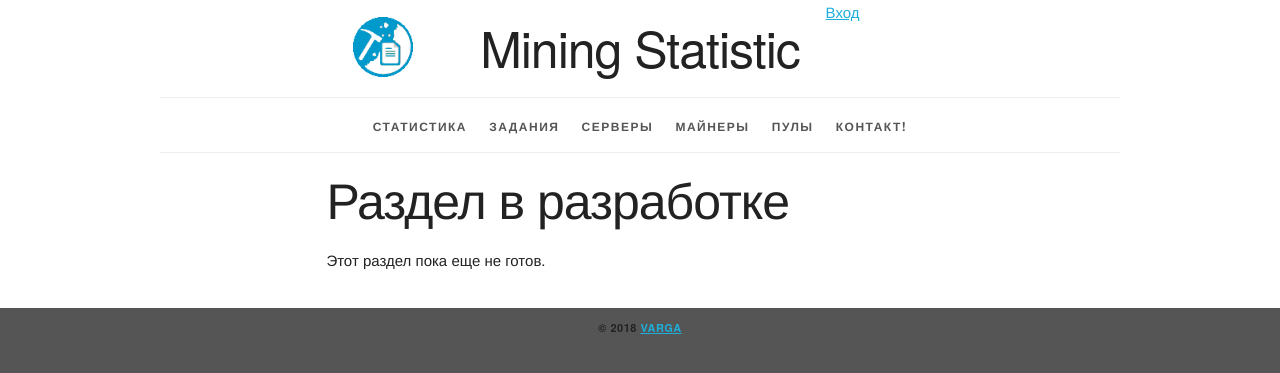
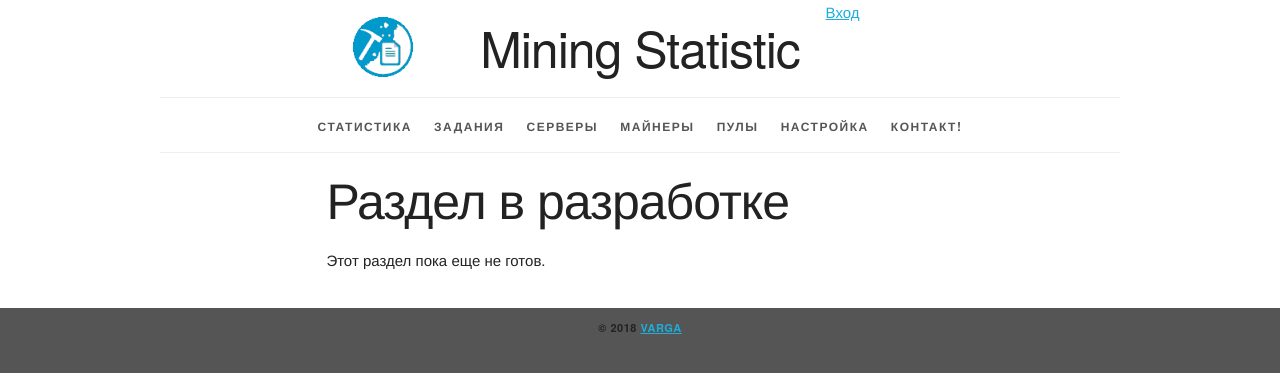
Before and after one commit to crowmurk/miners, a Django app: page /underconstruction/ in a window 1280 px wide. Shown: the top 373 px of the page. Run offline with Django 3.2, Linux system fonts and the light colour scheme; parts of the project's set-up code (start-up, migrations or seed data) failed here and were passed over.

Commit message:
Переход в настройки размещен отдельной ссылкой

```diff
--- a/miningstatistic/templates/base.html
+++ b/miningstatistic/templates/base.html
@@ -35,6 +35,7 @@
                     <li><a href="{% url 'miner:server:list' %}">Серверы</a></li>
                     <li><a href="{% url 'miner:miner:list' %}">Майнеры</a></li>
                     <li><a href="{% url 'underconstruction' %}">Пулы</a></li>
+                    <li><a href="{% url 'task:config:list' %}">Настройка</a></li>
                     <li><a href="{% url 'underconstruction' %}">Контакт!</a></li>
                 </ul>
             </nav>
```
